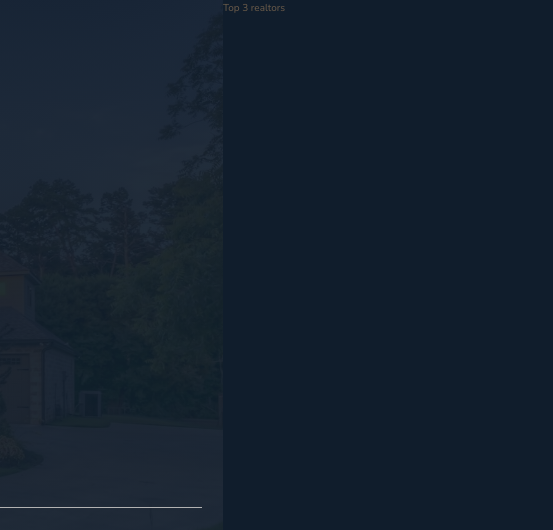
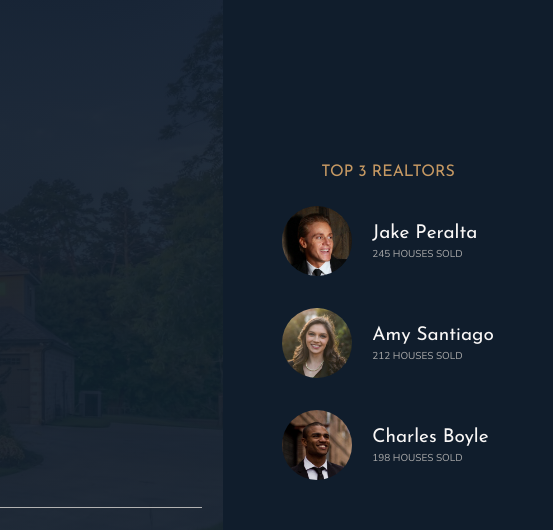
Before and after one commit to karimshalapy/nexter, a website: page index.html in a window 1280 px wide. Shown: the top 530 px of the page, 727-1280 px from the left. Drawn offline with nearby package versions, Linux system fonts and the light colour scheme.

Commit message:
add top realtors article markup and styling

```diff
--- a/index.html
+++ b/index.html
@@ -42,7 +42,32 @@
 
 
     <!--Realtors section start-->
-    <article class="realtors">Top 3 realtors</article>
+    <article class="realtors">
+        <h2 class="heading-3">Top 3 realtors</h2>
+        <ul class="realtors__list">
+            <li class="realtor">
+                <img src="./img/realtor-1.jpeg" alt="Realtor 1 image" class="realtor__img">
+                <div class="realtor__text-block">
+                    <h3 class="heading-4 heading-4--light">Jake Peralta</h3>
+                    <p class="realtor__sold">245 houses sold</p>
+                </div>
+            </li>
+            <li class="realtor">
+                <img src="./img/realtor-2.jpeg" alt="Realtor 2 image" class="realtor__img">
+                <div class="realtor__text-block">
+                    <h3 class="heading-4 heading-4--light">Amy Santiago</h3>
+                    <p class="realtor__sold">212 houses sold</p>
+                </div>
+            </li>
+            <li class="realtor">
+                <img src="./img/realtor-3.jpeg" alt="Realtor 3 image" class="realtor__img">
+                <div class="realtor__text-block">
+                    <h3 class="heading-4 heading-4--light">Charles Boyle</h3>
+                    <p class="realtor__sold">198 houses sold</p>
+                </div>
+            </li>
+        </ul>
+    </article>
     <!--Realtors section end-->
 
 
--- a/sass/_realtors.scss
+++ b/sass/_realtors.scss
@@ -1,4 +1,30 @@
 .realtors {
     background-color: $color-secondary;
     grid-column: span 3/full_bleed-end;
+    // display: flex;
+    // flex-direction: column;
+    // justify-content: center;
+    // align-items: center;
+    display: grid;
+    gap: 2rem;
+    justify-items: center;
+    align-content: center;
 }
+.realtor {
+    display: grid;
+    grid-template-columns: max-content 1fr;
+    align-items: center;
+    gap: 2rem;
+    &:not(:last-child) {
+        margin-bottom: 4vh;
+    }
+    &__img {
+        width: 7rem;
+        border-radius: 50%;
+    }
+    &__sold {
+        text-transform: uppercase;
+        color: $color-grey-light-2;
+        margin-top: -.3rem;
+    }
+}
```
Also changed, not shown: css/main.css.
